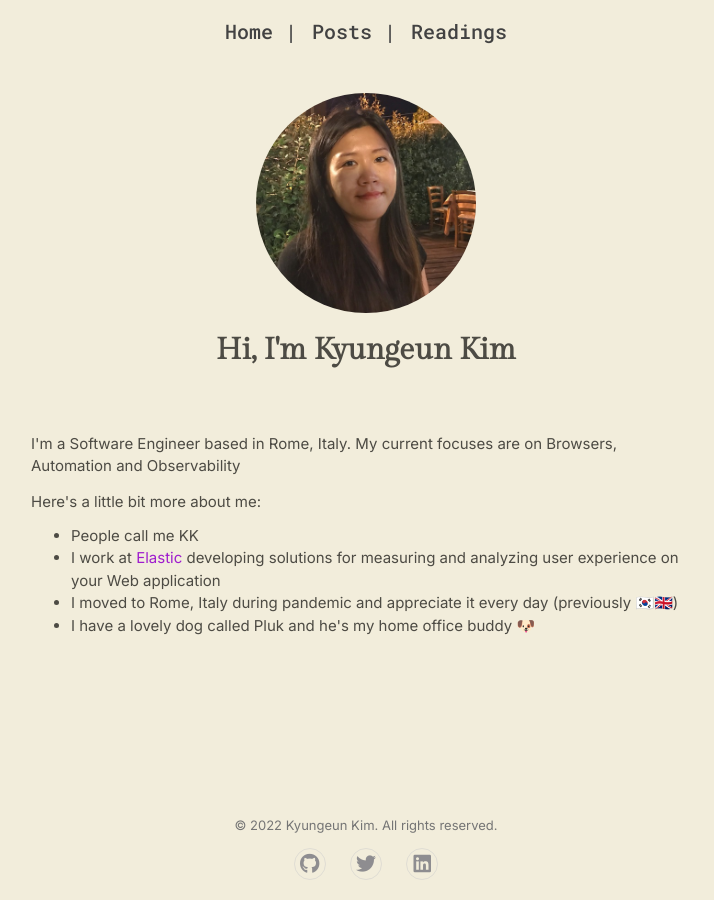
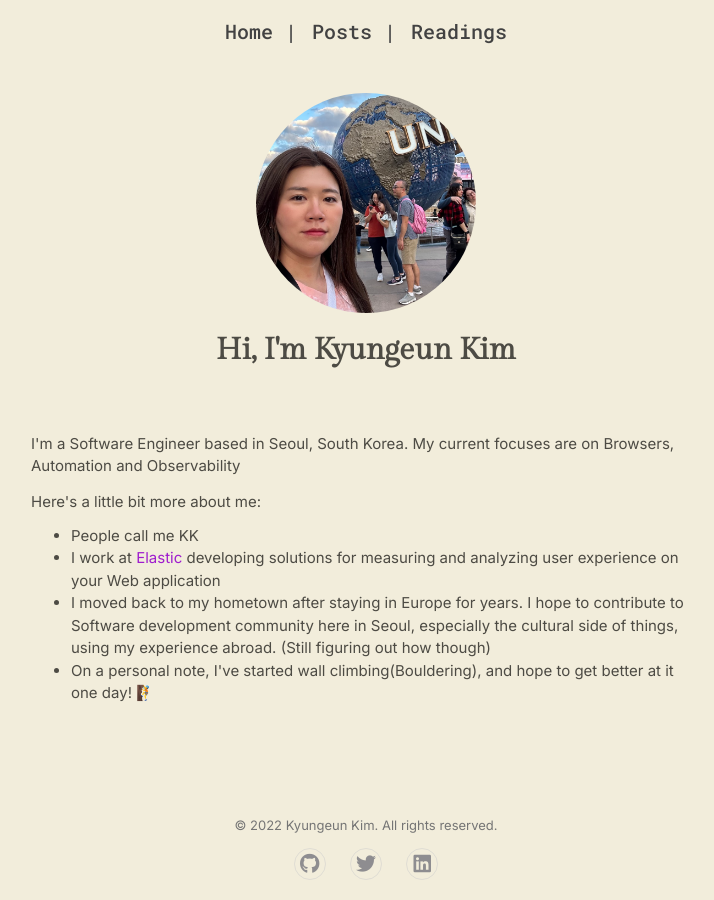
Before and after one commit to kyungeunni/blog, a Jekyll site: the page built from src/index.html, in a window 1280 px wide. Shown: the whole page, without its empty margins (274-988 px from the left). Built offline with Jekyll 4.4.1, drawn with Linux system fonts in a browser that asks for light colours.

Commit message:
chore: update bio

```diff
--- a/src/index.html
+++ b/src/index.html
@@ -5,20 +5,20 @@ title: Hello
 <div class="about">
     <div class="about__intro">
         <img class="about__img"
-            src="/assets/img/kk.jpg"
+            src="/assets/img/kk_at_universal.jpg"
             alt="Kyungeun Kim profile">
         <h1 class="about__title">
             Hi, I'm Kyungeun Kim
         </h1>
     </div>
     <div class="about__content">
-        <p class="about__summary">I'm a Software Engineer based in Rome, Italy. My current focuses are on Browsers, Automation and Observability</p>
+        <p class="about__summary">I'm a Software Engineer based in Seoul, South Korea. My current focuses are on Browsers, Automation and Observability</p>
         <span class="about__sub-title">Here's a little bit more about me:</span>
         <ul>
             <li class="about__item">People call me KK</li>
             <li class="about__item">I work at <a href="https://elastic.co">Elastic</a> developing solutions for measuring and analyzing user experience on your Web application</li>
-            <li class="about__item">I moved to Rome, Italy during pandemic and appreciate it every day (previously 🇰🇷🇬🇧)</li>
-            <li class="about__item">I have a lovely dog called Pluk and he's my home office buddy 🐶</li>
+            <li class="about__item">I moved back to my hometown after staying in Europe for years. I hope to contribute to Software development community here in Seoul, especially the cultural side of things, using my experience abroad. (Still figuring out how though)</li>
+            <li class="about__item">On a personal note, I've started wall climbing(Bouldering), and hope to get better at it one day! 🧗 </li>
         </ul>
     </div>
 </div>
```
Also changed, not shown: src/assets/img/kk.jpg (deleted), src/assets/img/kk_at_universal.jpg (added).
